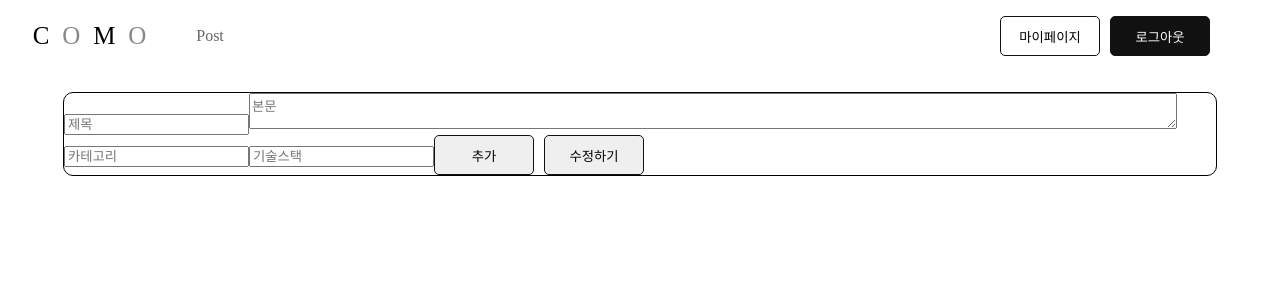
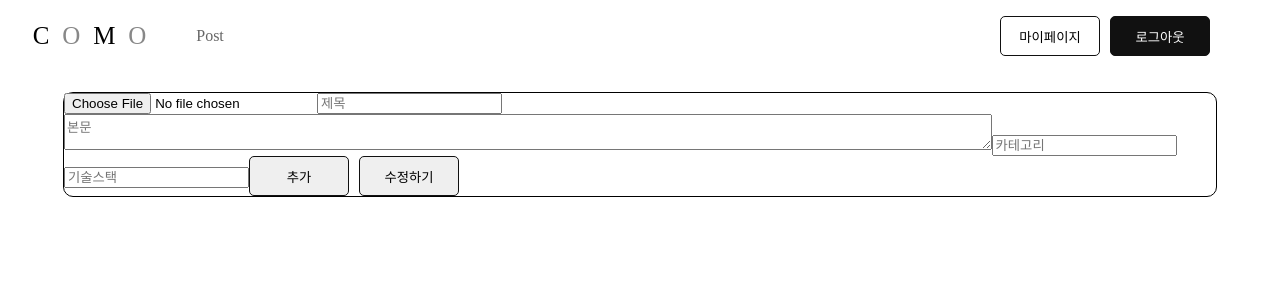
Before and after one commit to TeamCOMO/frontend, a React (Create React App) app: page /editpost/1 in a window 1280 px wide. Shown: the top 300 px of the page. Built offline with nearby package versions, Linux system fonts and the light colour scheme; no server answers.

Commit message:
feat: 글 생성 시 이미치 추가 기능

```diff
--- a/src/Apis/postApi.js
+++ b/src/Apis/postApi.js
@@ -13,23 +13,29 @@ export const viewPostApi = (page) => {
 };
 
 export const writePostApi = (postInfo, tech) => {
-  return axios.post(
-    `${API}/api/v1/post`,
-    {
-      dto: {
-        title: postInfo.title,
-        body: postInfo.body,
-        category: postInfo.category,
-        techs: tech,
-      },
+  console.log(postInfo);
+  const dto = {
+    title: postInfo.title,
+    body: postInfo.body,
+    category: postInfo.category,
+    techs: tech,
+  };
+  const data = new FormData();
+
+  const blob = new Blob([JSON.stringify(dto)], { type: 'application/json' });
+  data.append('dto', blob);
+
+  // const blob2 = new Blob([postInfo.image], { type: 'image' });
+
+  data.append('images', postInfo.image);
+
+  return axios.post(`${API}/api/v1/post`, data, {
+    headers: {
+      'Content-Type': 'multipart/form-data', // 또는 'multipart/form-data'
+
+      Authorization: token,
     },
-    {
-      headers: {
-        Authorization: token,
-        'Content-Type': 'application/json',
-      },
-    }
-  );
+  });
 };
 
 export const getPostApi = (postId) => {
--- a/src/components/js/posting/PostingForm.js
+++ b/src/components/js/posting/PostingForm.js
@@ -1,36 +1,46 @@
-import { useEffect, useState } from "react";
-import style from "./boxStyle.module.css";
-import axios from "axios";
-import { useNavigate } from "react-router-dom";
-import { editPostApi, writePostApi } from "../../../Apis/postApi";
+import { useEffect, useState } from 'react';
+import style from './boxStyle.module.css';
+import axios from 'axios';
+import { useNavigate } from 'react-router-dom';
+import { editPostApi, writePostApi } from '../../../Apis/postApi';
 function PostingForm(param) {
   const navigate = useNavigate();
+  let formData = new FormData();
+
   const [postInfo, setPostInfo] = useState({
-    postId: "",
-    title: "",
-    body: "",
-    category: "",
+    postId: '',
+    title: '',
+    body: '',
+    category: '',
+    image: '',
   });
-  const [techs, setTechs] = useState("");
+  const [techs, setTechs] = useState('');
   const [tech, setTech] = useState([]);
 
   useEffect(() => {
-    param.postType == "editPost"
+    param.postType == 'editPost'
       ? setPostInfo(param.editPostInfo)
-      : console.log("Not Edit");
+      : console.log('Not Edit');
   }, [param]);
-  console.log(param.editPostInfo);
-  console.log(postInfo);
   const handlePostInfo = (e) => {
-    setPostInfo({
-      ...postInfo,
-      [e.target.id]: e.target.value,
-    });
+    if (e.target.id === 'image') {
+      console.log(e, 'check');
+      // 이미지 파일이 변경되었을 때 처리
+      setPostInfo({
+        ...postInfo,
+        image: e.target.files[0], // 파일 객체를 저장
+      });
+    } else
+      setPostInfo({
+        ...postInfo,
+        [e.target.id]: e.target.value,
+      });
+    console.log(postInfo, formData);
   };
   postInfo.postId = Number(postInfo.postId);
   const onClickTehcs = () => {
     setTech(tech.concat(techs));
-    alert("추가됐습니다.");
+    alert('추가됐습니다.');
   };
   const handleTech = (e) => {
     setTechs(e.target.value);
@@ -39,7 +49,7 @@ function PostingForm(param) {
     editPostApi(postInfo, tech)
       .then((res) => {
         console.log(res);
-        navigate("/post");
+        navigate('/post');
       })
       .catch((err) => {
         console.log(err);
@@ -49,8 +59,8 @@ function PostingForm(param) {
     writePostApi(postInfo, tech)
       .then((res) => {
         console.log(res);
-        alert("글 추가됨");
-        navigate("/post");
+        alert('글 추가됨');
+        navigate('/post');
       })
       .catch((error) => {
         console.log(error);
@@ -58,7 +68,13 @@ function PostingForm(param) {
   };
 
   return (
-    <div >
+    <div>
+      <input
+        type="file"
+        accept="image/*"
+        onChange={handlePostInfo}
+        id="image"
+      ></input>
       <input
         value={postInfo.title}
         onChange={handlePostInfo}
@@ -80,7 +96,7 @@ function PostingForm(param) {
       ></input>
       <input onChange={handleTech} id="techs" placeholder="기술스택"></input>
       <button onClick={onClickTehcs}>추가</button>
-      {param.postType == "editPost" ? (
+      {param.postType == 'editPost' ? (
         <button onClick={handleEditPosting}>수정하기</button>
       ) : (
         <button onClick={handlePosting}> 글쓰기 </button>
```
